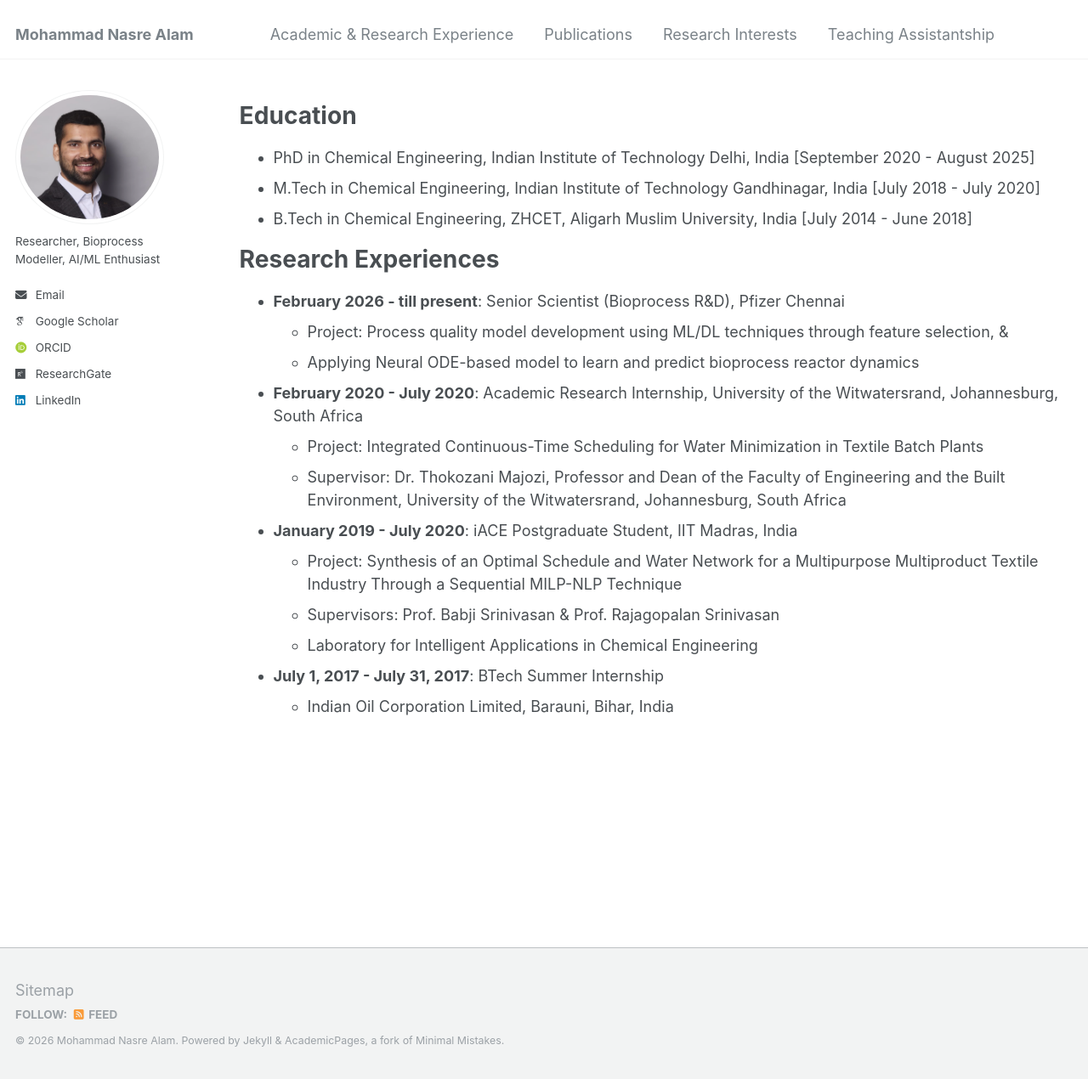
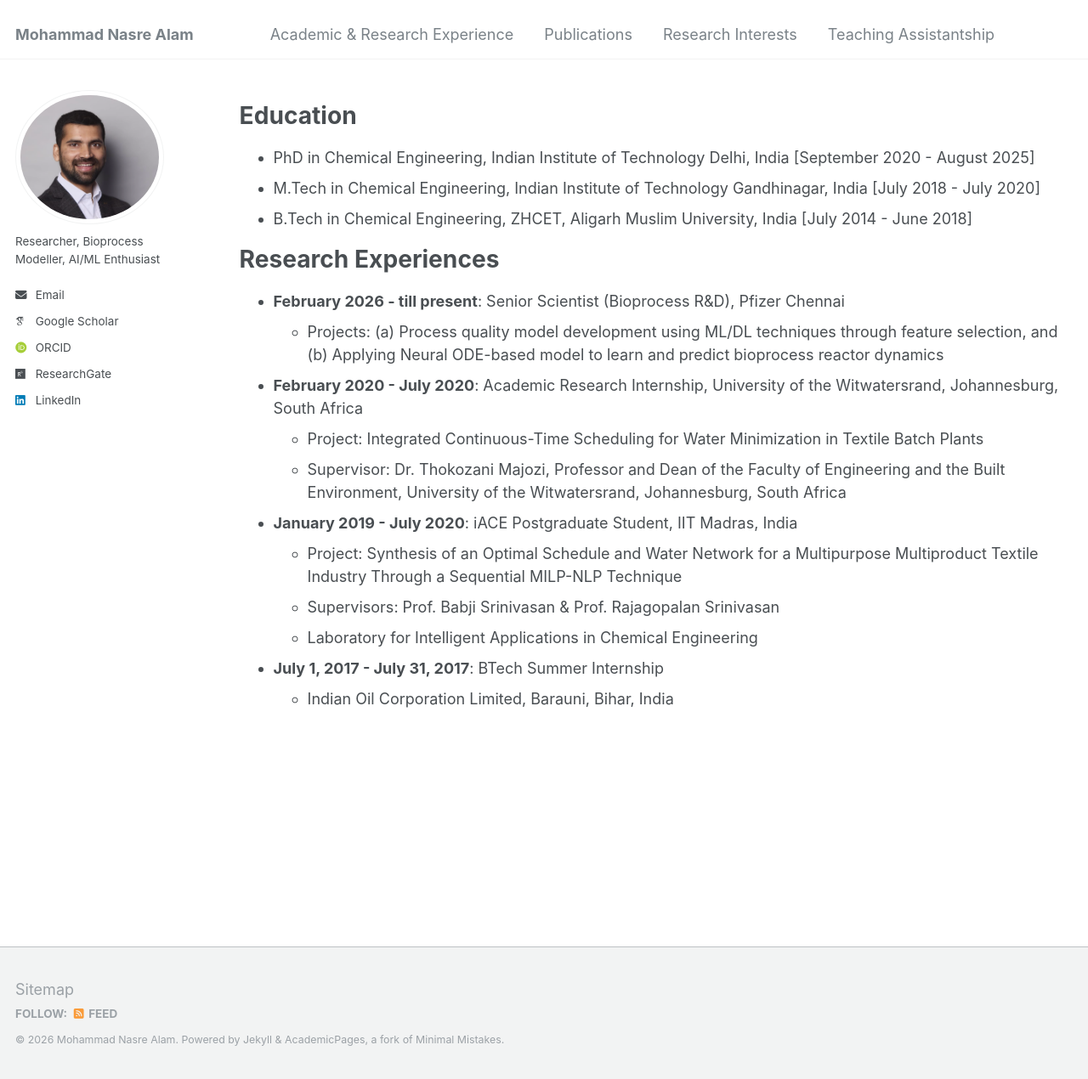
Before and after one commit to mdnasreiit/mdnasreiit.github.io, a Jekyll site: the page built from _pages/academicandresearchexperience.md, in a window 1280 px wide and 1270 px high. Shown: the whole window at 85% size. Built offline with Jekyll 4.4.1, drawn with Linux system fonts in a browser that asks for light colours; some web fonts are replaced.

Commit message:
Consolidate project descriptions in research experience

```diff
--- a/_pages/academicandresearchexperience.md
+++ b/_pages/academicandresearchexperience.md
@@ -21,8 +21,7 @@ Research Experiences
 ======
 
 * **February 2026 - till present**: Senior Scientist (Bioprocess R&D), Pfizer Chennai
-  * Project: Process quality model development using ML/DL techniques through feature selection, &
-  * Applying Neural ODE-based model to learn and predict bioprocess reactor dynamics <br>
+  * Projects: (a) Process quality model development using ML/DL techniques through feature selection, and (b) Applying Neural ODE-based model to learn and predict bioprocess reactor dynamics <br>
 
 
 * **February 2020 - July 2020**: Academic Research Internship, University of the Witwatersrand, Johannesburg, South Africa
```
